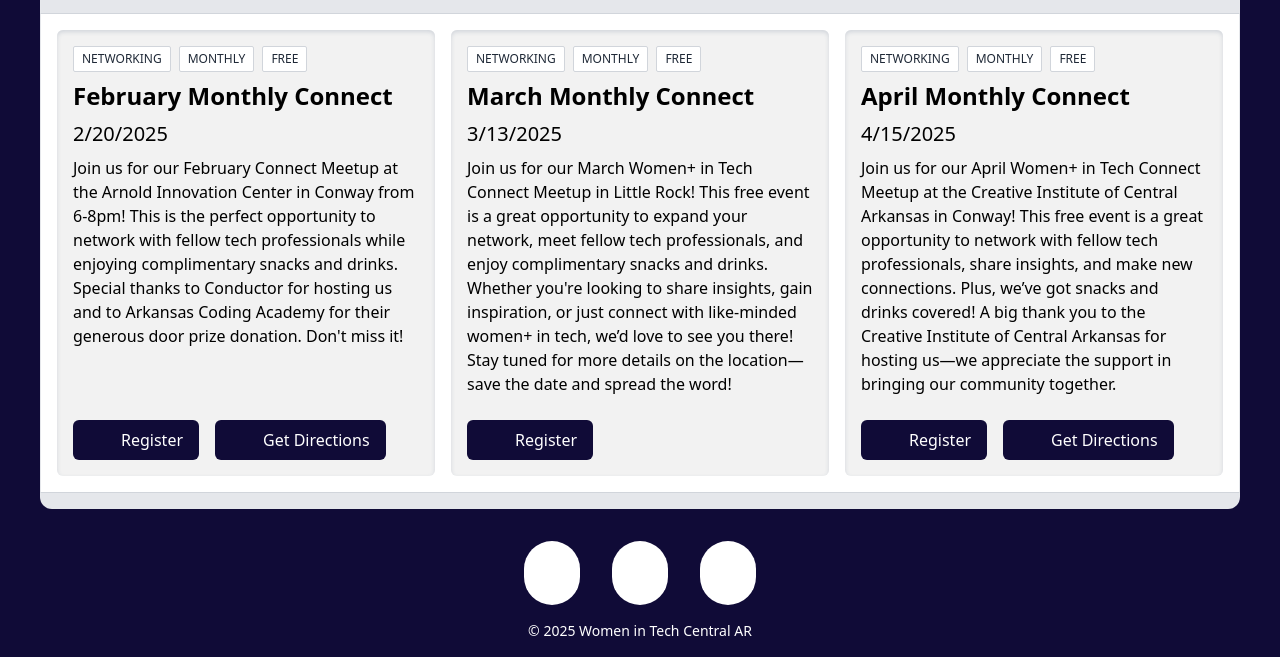
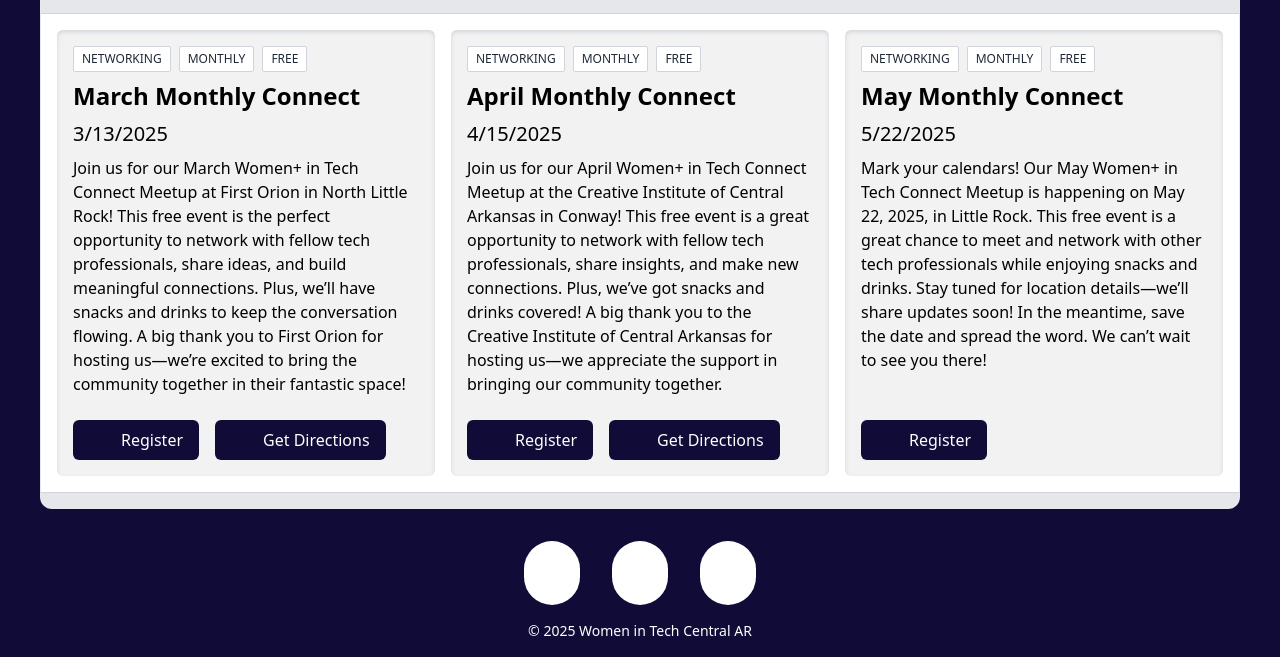
Before and after one commit to WIT-CA/wit-events, an Astro site: page / in a window 1280 px wide. Shown: the part 681-1338 px from the top of the page. Built offline with nearby package versions, Linux system fonts and the light colour scheme; Astro itself is replaced by a stand-in of ours; some icons are missing.

Commit message:
feat(events): updating current events

```diff
--- a/src/components/UpcomingEvents.astro
+++ b/src/components/UpcomingEvents.astro
@@ -16,19 +16,12 @@ interface Event {
 
 const events: Event[] = [
   {
-    title: "February Monthly Connect",
-    date: new Date("2025-02-20T12:00:00Z"),
-    details: "Join us for our February Connect Meetup at the Arnold Innovation Center in Conway from 6-8pm! This is the perfect opportunity to network with fellow tech professionals while enjoying complimentary snacks and drinks. Special thanks to Conductor for hosting us and to Arkansas Coding Academy for their generous door prize donation. Don't miss it!",
-    tags: ["networking", "monthly", "free"],
-    locationUrl: "https://maps.app.goo.gl/8JmnFWeyTY8VPgy9A",
-    registrationUrl: "https://forms.office.com/r/feKZZwy49L",
-  },
-  {
     title: "March Monthly Connect",
     date: new Date("2025-03-13T12:00:00Z"),
     details:
-      "Join us for our March Women+ in Tech Connect Meetup in Little Rock! This free event is a great opportunity to expand your network, meet fellow tech professionals, and enjoy complimentary snacks and drinks. Whether you're looking to share insights, gain inspiration, or just connect with like-minded women+ in tech, we’d love to see you there! Stay tuned for more details on the location—save the date and spread the word!",
+      "Join us for our March Women+ in Tech Connect Meetup at First Orion in North Little Rock! This free event is the perfect opportunity to network with fellow tech professionals, share ideas, and build meaningful connections. Plus, we’ll have snacks and drinks to keep the conversation flowing. A big thank you to First Orion for hosting us—we’re excited to bring the community together in their fantastic space!",
     tags: ["networking", "monthly", "free"],
+    locationUrl:"https://maps.app.goo.gl/SALQfWg9hMrn561a9",
     registrationUrl: "https://forms.office.com/r/SM7a95K2f0",
   },
   {
@@ -39,6 +32,14 @@ const events: Event[] = [
     tags: ["networking", "monthly", "free"],
     locationUrl: "https://maps.app.goo.gl/cMzixnBDMEi2M5kS8",
     registrationUrl: "https://forms.office.com/r/YjJt8CbGi4",
+  },
+  {
+    title: "May Monthly Connect",
+    date: new Date("2025-05-22T12:00:00Z"),
+    details:
+      "Mark your calendars! Our May Women+ in Tech Connect Meetup is happening on May 22, 2025, in Little Rock. This free event is a great chance to meet and network with other tech professionals while enjoying snacks and drinks. Stay tuned for location details—we’ll share updates soon! In the meantime, save the date and spread the word. We can’t wait to see you there!",
+    tags: ["networking", "monthly", "free"],
+    registrationUrl: "https://forms.office.com/r/bNr8bCetRv",
   },
 ];
 ---
```
